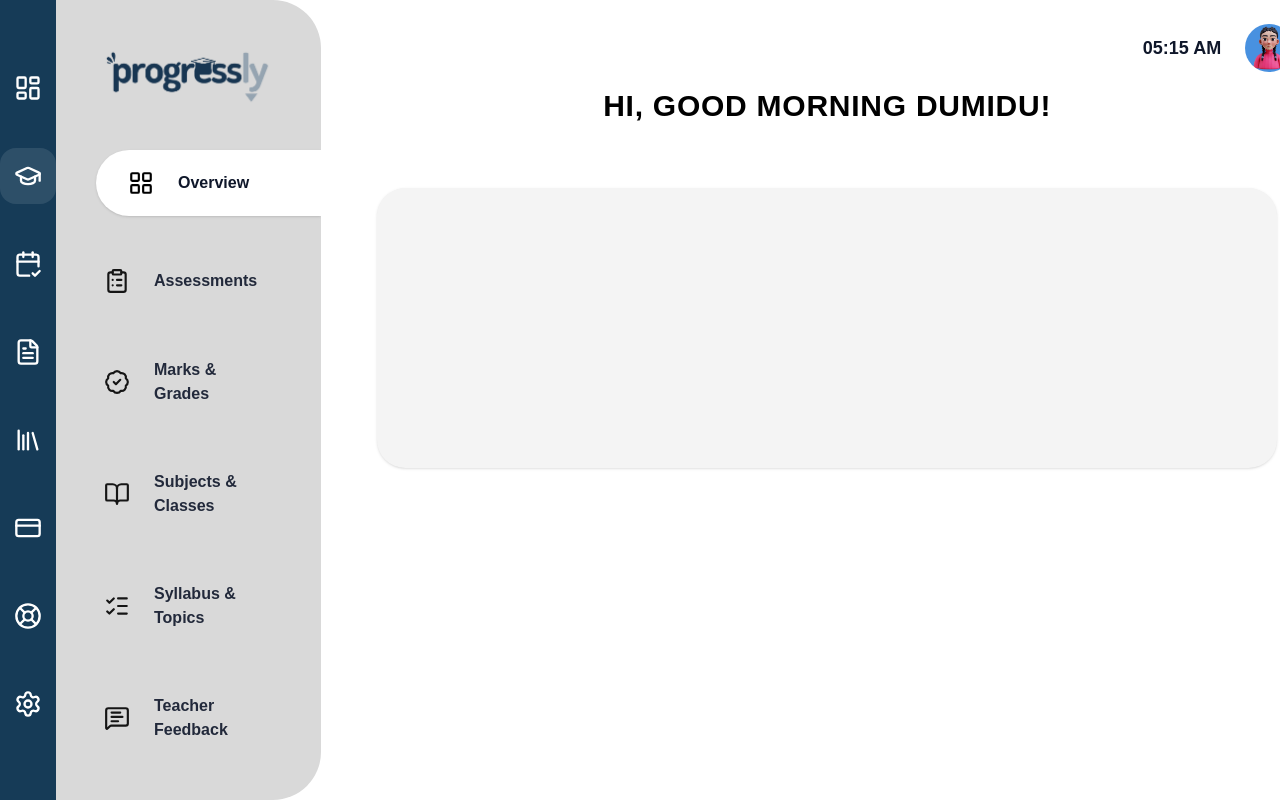
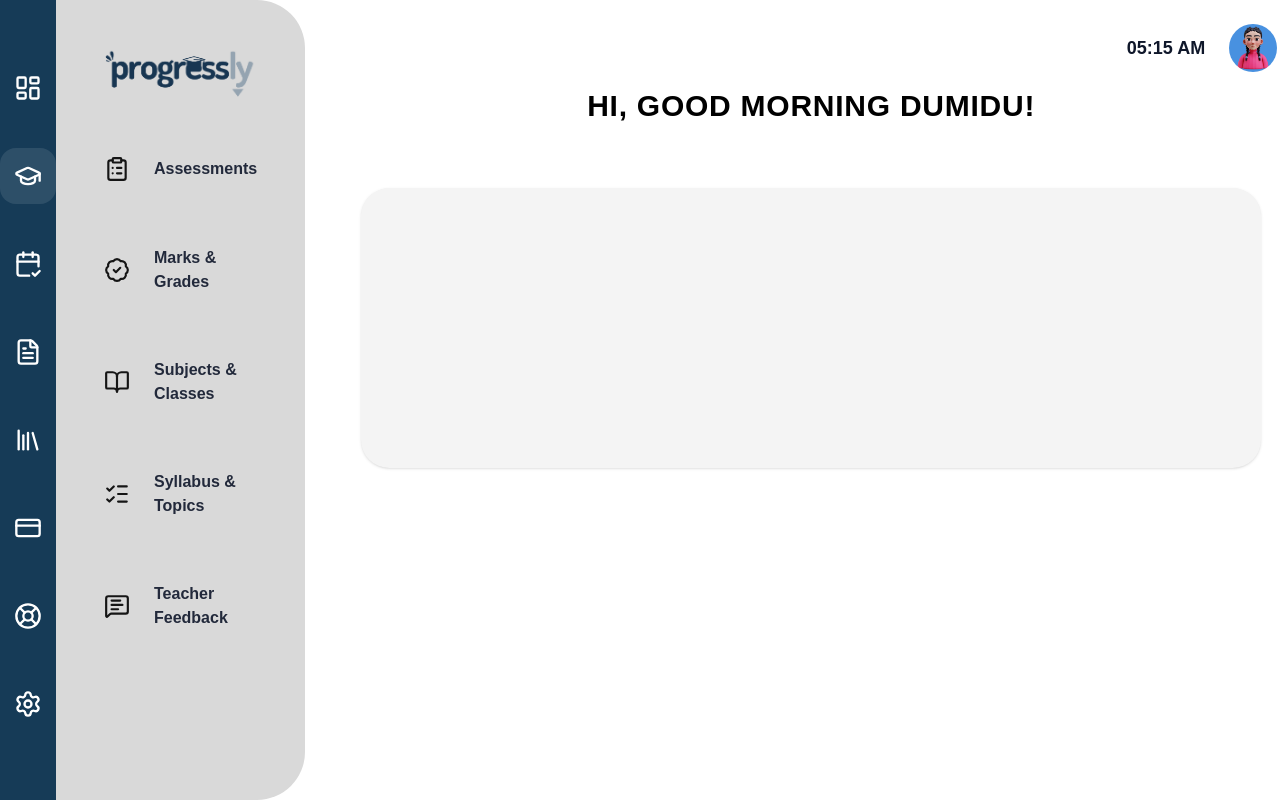
Before and after one commit to diyathr/progressly, a Next.js app: page /academics in a window 1280 px wide. Shown: the top 800 px of the page. Built offline with nearby package versions, Linux system fonts and the light colour scheme.

Commit message:
academics

```diff
--- a/app/(app)/academics/layout.tsx
+++ b/app/(app)/academics/layout.tsx
@@ -54,11 +54,6 @@ export default function AcademicsLayout({
 
   // ✅ Academics sub-navigation (grey sidebar)
   const nav = [
-    {
-      href: "/academics",
-      label: "Overview",
-      icon: <LayoutGrid size={26} className="text-black" />,
-    },
     {
       href: "/academics/assessments",
       label: "Assessments",
```
